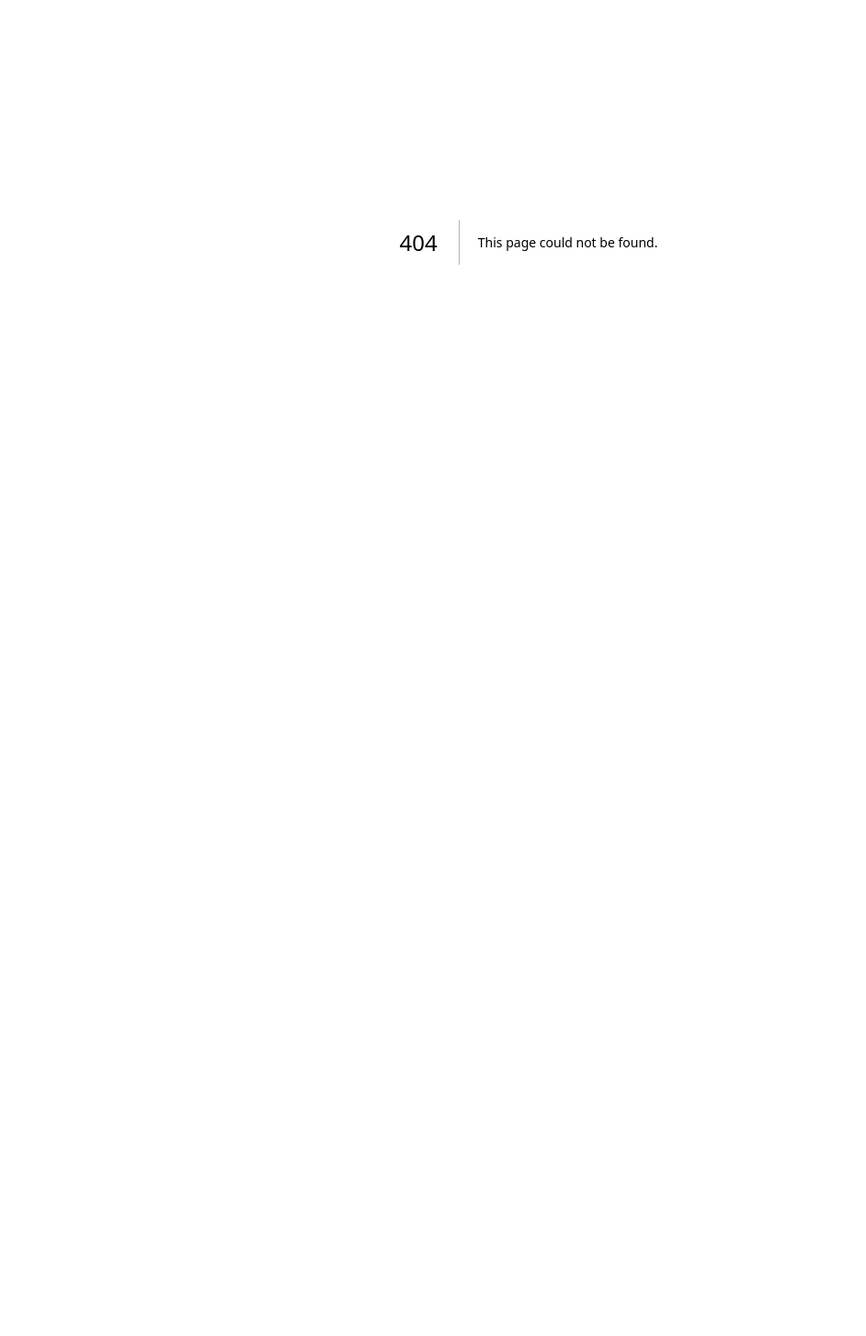
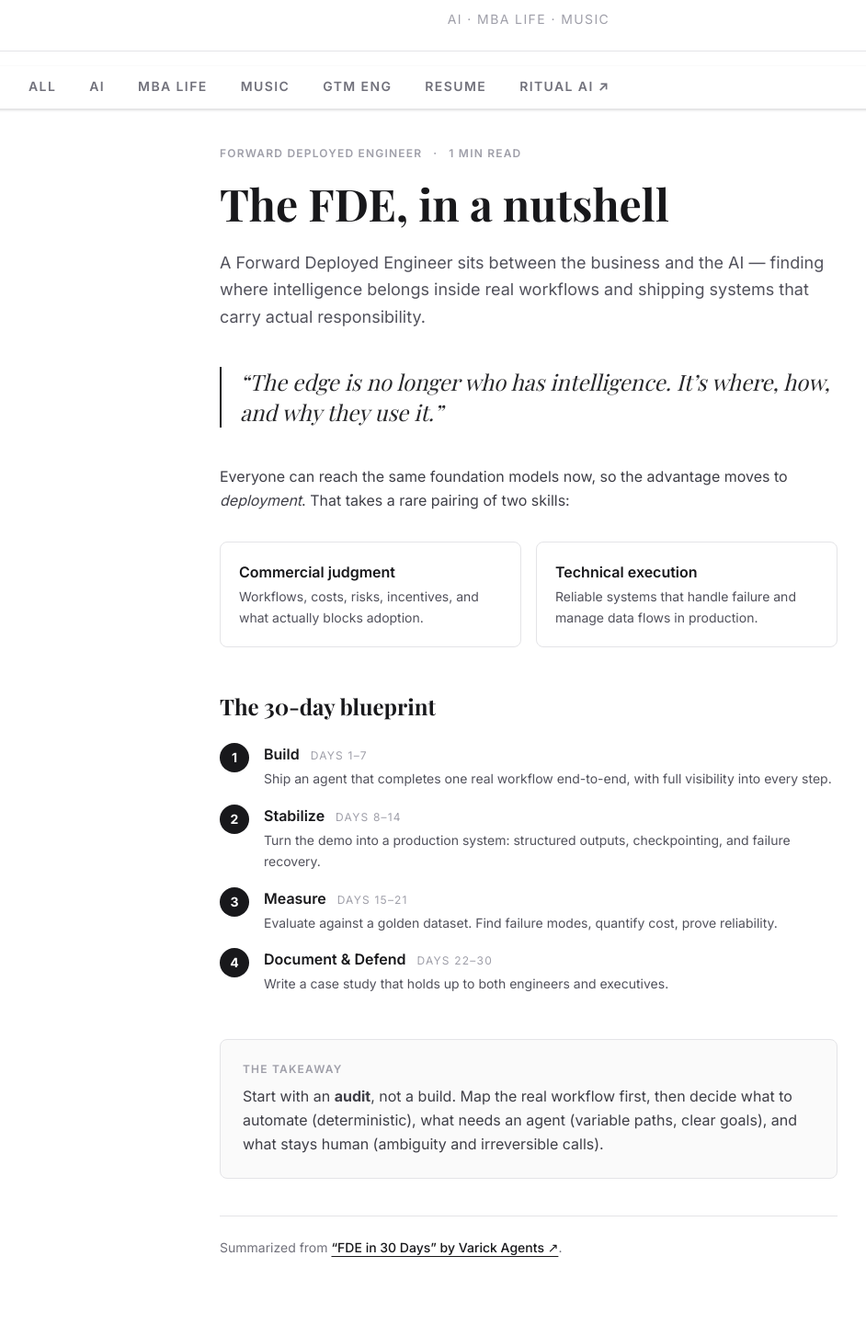
Before and after one commit to prgoda/parthgoda.com, a Next.js app: page /forward-deployed-engineer in a window 1280 px wide. Before the commit this address had no page. Shown: the part 137-1590 px from the top of the page at 92% size, without its empty margins (65-1007 px from the left). Before the commit the page ends 800 px from the top, so only its background shows below. Built offline with nearby package versions, Linux system fonts and the light colour scheme; a web font is replaced by a local one.

Commit message:
Add Forward Deployed Engineer page: 1-min FDE summary
Summarized from Varick Agents' "FDE in 30 Days"; standalone page under site chrome.

Co-Authored-By: Claude Opus 4.8 (1M context) <noreply@anthropic.com>

```diff
--- /dev/null
+++ b/app/(blog)/forward-deployed-engineer/page.tsx
@@ -0,0 +1,137 @@
+import type { Metadata } from "next";
+
+export const metadata: Metadata = {
+  title: "Forward Deployed Engineer",
+  description:
+    "A one-minute read on what a Forward Deployed Engineer is and the 30-day blueprint to become one.",
+  robots: { index: false },
+};
+
+const WEEKS = [
+  {
+    range: "Days 1–7",
+    title: "Build",
+    body: "Ship an agent that completes one real workflow end-to-end, with full visibility into every step.",
+  },
+  {
+    range: "Days 8–14",
+    title: "Stabilize",
+    body: "Turn the demo into a production system: structured outputs, checkpointing, and failure recovery.",
+  },
+  {
+    range: "Days 15–21",
+    title: "Measure",
+    body: "Evaluate against a golden dataset. Find failure modes, quantify cost, prove reliability.",
+  },
+  {
+    range: "Days 22–30",
+    title: "Document & Defend",
+    body: "Write a case study that holds up to both engineers and executives.",
+  },
+];
+
+export default function ForwardDeployedEngineerPage() {
+  return (
+    <article className="max-w-2xl mx-auto">
+      {/* Header */}
+      <header className="mb-10">
+        <div className="flex items-center gap-3 text-xs font-semibold uppercase tracking-widest text-zinc-400 mb-4">
+          <span>Forward Deployed Engineer</span>
+          <span>·</span>
+          <span>1 min read</span>
+        </div>
+        <h1 className="font-serif text-4xl md:text-5xl font-bold leading-tight text-zinc-900">
+          The FDE, in a nutshell
+        </h1>
+        <p className="mt-5 text-lg text-zinc-600 leading-relaxed">
+          A Forward Deployed Engineer sits between the business and the AI —
+          finding where intelligence belongs inside real workflows and shipping
+          systems that carry actual responsibility.
+        </p>
+      </header>
+
+      {/* Pull quote */}
+      <blockquote className="border-l-2 border-zinc-900 pl-5 my-10">
+        <p className="font-serif text-xl md:text-2xl italic leading-snug text-zinc-800">
+          “The edge is no longer who has intelligence. It’s where, how, and why
+          they use it.”
+        </p>
+      </blockquote>
+
+      <p className="text-zinc-700 leading-relaxed mb-8">
+        Everyone can reach the same foundation models now, so the advantage moves
+        to <em>deployment</em>. That takes a rare pairing of two skills:
+      </p>
+
+      {/* Duality */}
+      <div className="grid sm:grid-cols-2 gap-4 mb-12">
+        <div className="border border-zinc-200 rounded-lg p-5">
+          <h3 className="font-semibold text-zinc-900 mb-1">Commercial judgment</h3>
+          <p className="text-sm text-zinc-600 leading-relaxed">
+            Workflows, costs, risks, incentives, and what actually blocks
+            adoption.
+          </p>
+        </div>
+        <div className="border border-zinc-200 rounded-lg p-5">
+          <h3 className="font-semibold text-zinc-900 mb-1">Technical execution</h3>
+          <p className="text-sm text-zinc-600 leading-relaxed">
+            Reliable systems that handle failure and manage data flows in
+            production.
+          </p>
+        </div>
+      </div>
+
+      {/* 30-day plan */}
+      <h2 className="font-serif text-2xl font-bold text-zinc-900 mb-6">
+        The 30-day blueprint
+      </h2>
+      <ol className="space-y-4 mb-12">
+        {WEEKS.map((w, i) => (
+          <li key={w.title} className="flex gap-4">
+            <div className="shrink-0 w-8 h-8 rounded-full bg-zinc-900 text-white text-sm font-bold flex items-center justify-center">
+              {i + 1}
+            </div>
+            <div>
+              <div className="flex items-baseline gap-3">
+                <span className="font-semibold text-zinc-900">{w.title}</span>
+                <span className="text-xs uppercase tracking-widest text-zinc-400">
+                  {w.range}
+                </span>
+              </div>
+              <p className="text-sm text-zinc-600 leading-relaxed mt-1">
+                {w.body}
+              </p>
+            </div>
+          </li>
+        ))}
+      </ol>
+
+      {/* Takeaway */}
+      <div className="bg-zinc-50 border border-zinc-200 rounded-lg p-6 mb-10">
+        <div className="text-xs font-semibold uppercase tracking-widest text-zinc-400 mb-2">
+          The takeaway
+        </div>
+        <p className="text-zinc-700 leading-relaxed">
+          Start with an <strong>audit</strong>, not a build. Map the real
+          workflow first, then decide what to automate (deterministic), what
+          needs an agent (variable paths, clear goals), and what stays human
+          (ambiguity and irreversible calls).
+        </p>
+      </div>
+
+      {/* Source */}
+      <p className="text-sm text-zinc-500 border-t border-zinc-200 pt-6">
+        Summarized from{" "}
+        <a
+          href="https://learn.varickagents.com/fde-in-30-days"
+          target="_blank"
+          rel="noopener noreferrer"
+          className="text-zinc-900 font-medium underline underline-offset-4 hover:text-zinc-600"
+        >
+          “FDE in 30 Days” by Varick Agents ↗
+        </a>
+        .
+      </p>
+    </article>
+  );
+}
```
